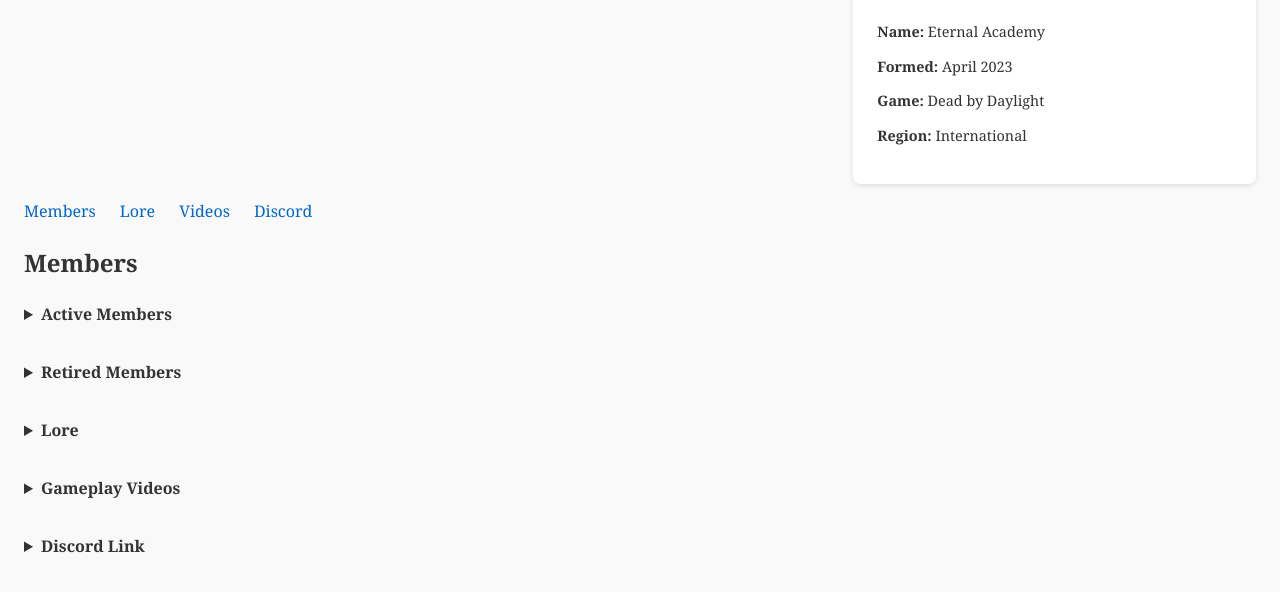
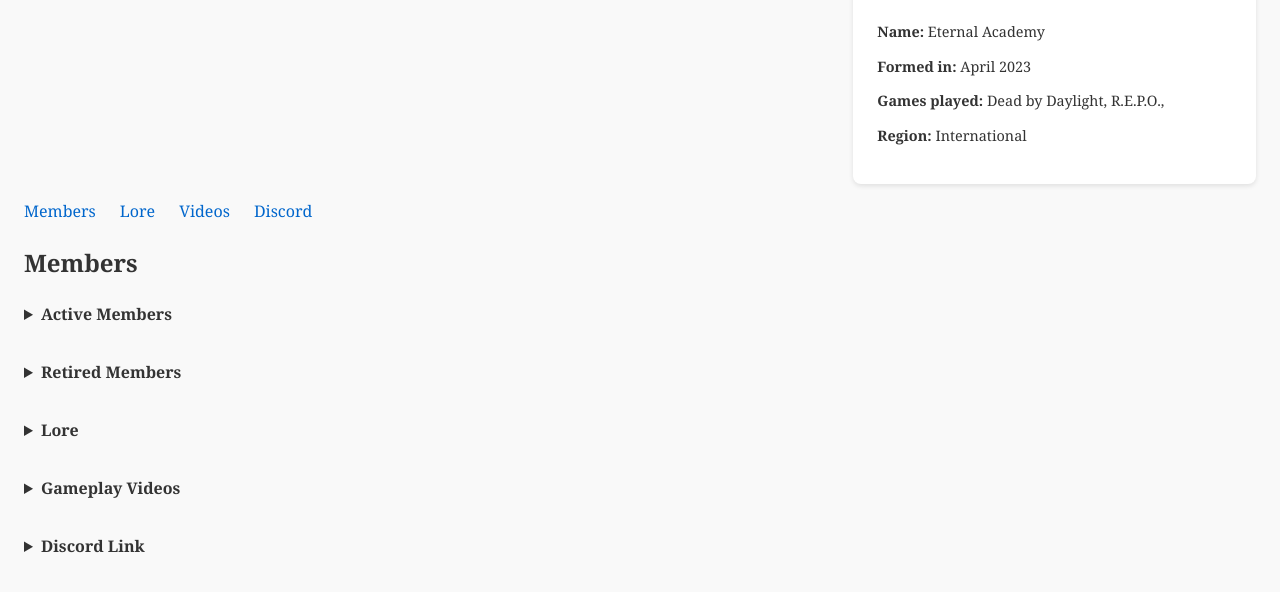
Before and after one commit to 00santi/eternal-academy, a website: page index.html in a window 1280 px wide. Shown: the part 250-842 px from the top of the page. Drawn offline with Linux system fonts and the light colour scheme.

Commit message:
small changes to infobox

```diff
--- a/index.html
+++ b/index.html
@@ -15,8 +15,8 @@
         <img src="images/etr.png" alt="Eternal Academy Logo" class="infobox-image" />
         <div class="infobox-content">
             <p><strong>Name:</strong> Eternal Academy</p>
-            <p><strong>Formed:</strong> April 2023</p>
-            <p><strong>Game:</strong> Dead by Daylight</p>
+            <p><strong>Formed in:</strong> April 2023</p>
+            <p><strong>Games played:</strong> Dead by Daylight, R.E.P.O., </p>
             <p><strong>Region:</strong> International</p>
         </div>
     </aside>
@@ -62,6 +62,7 @@
                 <li>Nissan</li>
                 <li><a href="members/roxas.html">Roxas</a></li>
                 <li>Warwarrior</li>
+                <li>Zenotix</li>
             </ul>
         </details>
     </section>
```
